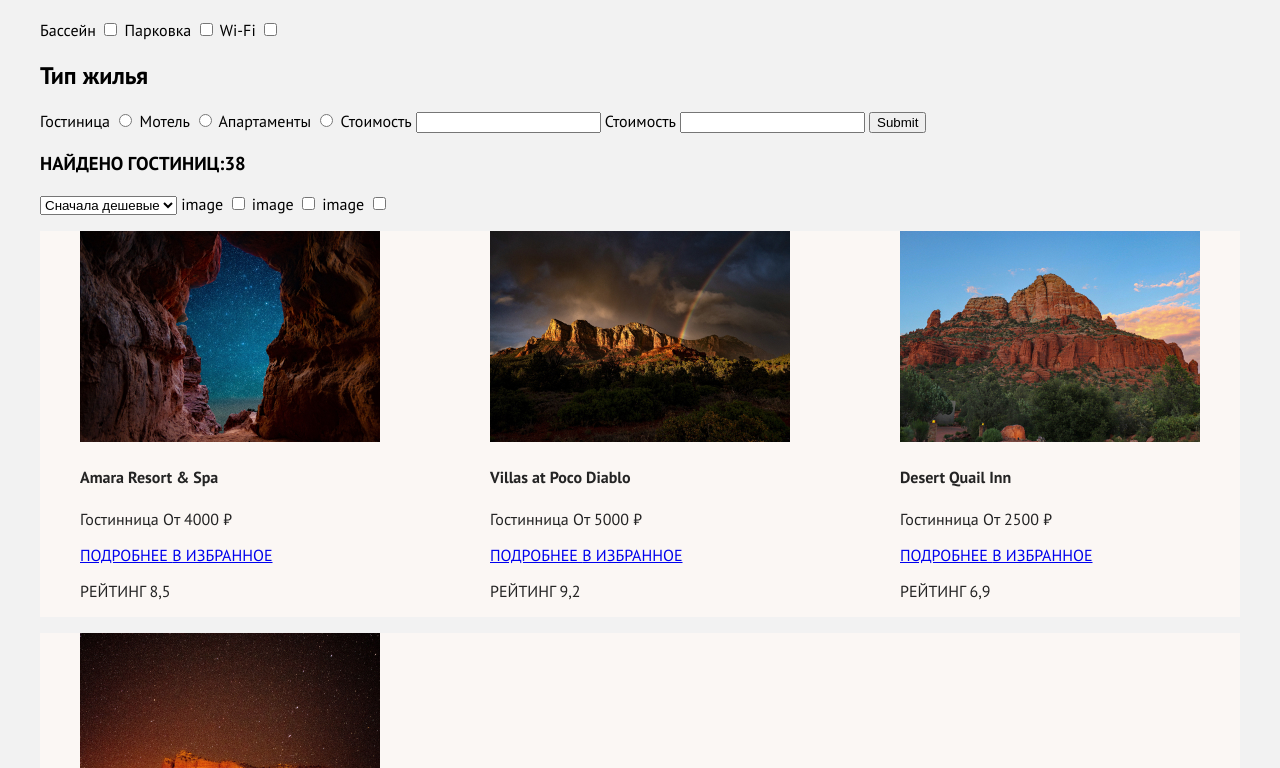
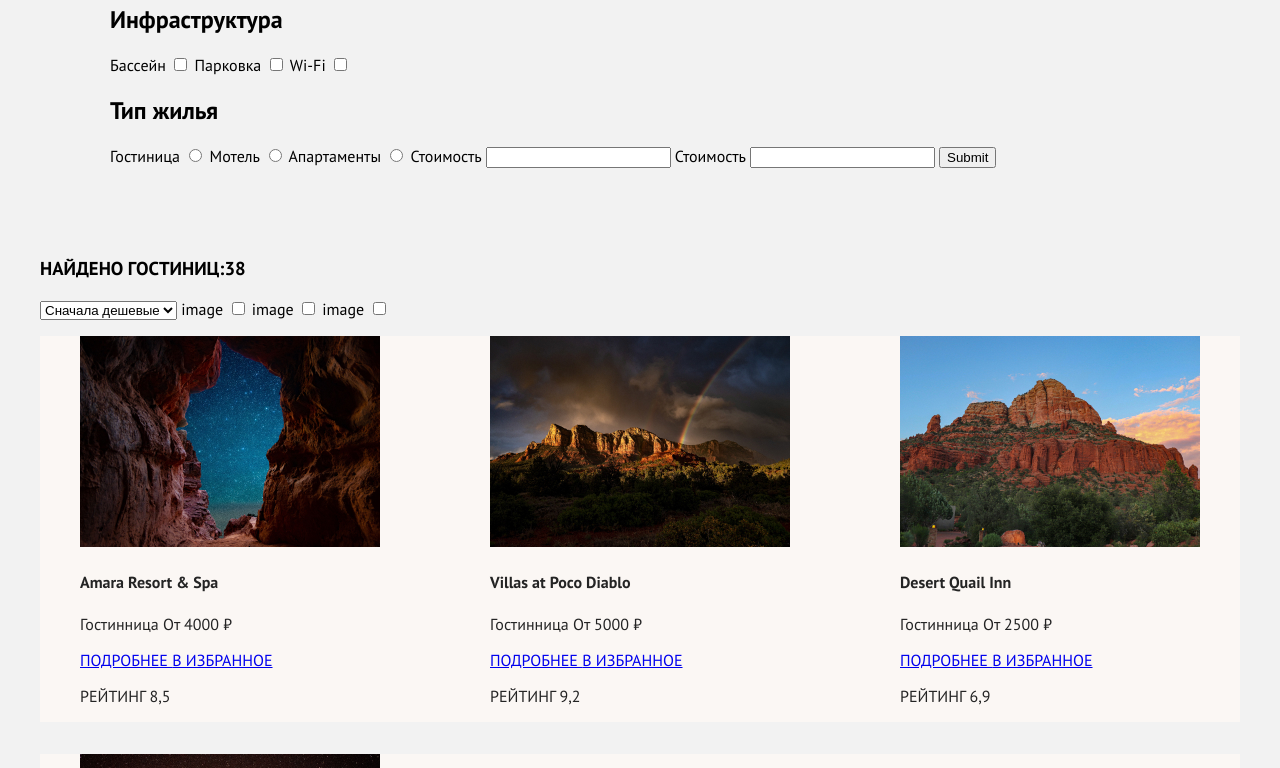
Before and after one commit to htmlacademy-htmlcss/2130003-sedona-34, a plain HTML site: page catalog.html in a window 1280 px wide. Shown: the part 332-1100 px from the top of the page. Drawn offline with Linux system fonts and the light colour scheme.

Commit message:
im not used grids

```diff
--- a/catalog.html
+++ b/catalog.html
@@ -55,6 +55,7 @@
       </div>
       </nav>
     </header>
+    <div class="filter">
     <main class="main-container ">
       <h1>Гостиницы Седоны</h1>
       <form action="https://echo.htmlacademy.ru/courses" method="post">
@@ -86,6 +87,7 @@
         </label>
         <input type="submit" name="ПРИМЕНИТЬ">
       </form>
+    </div>
       <h3>НАЙДЕНО ГОСТИНИЦ:38</h3>
       <form action="#" method="post">
         <select name="sortirovka">
--- /dev/null
+++ b/styles/setting.css
@@ -0,0 +1,53 @@
+html {
+  padding: 0;
+}
+
+body {
+  margin: 0;
+  padding: 0;
+  background-color: white;
+  background-image:
+    linear-gradient(#cccccc 1px, transparent 1px),
+    linear-gradient(90deg, #cccccc 1px, transparent 1px),
+    linear-gradient(white 1px, transparent 1px),
+    linear-gradient(90deg, white 1px, transparent 1px),
+    linear-gradient(#dddddd 1px, transparent 1px),
+    linear-gradient(90deg, #dddddd 1px, transparent 1px);
+  background-position: -1px -1px, -1px -1px, 0 0, 0 0, -1px -1px, -1px -1px;
+  background-size: 100px 100px, 100px 100px, 5px 5px, 5px 5px, 20px 20px, 20px 20px;
+  color: black;
+  font-size: 14px;
+  font-family: "Arial", sans-serif;
+  line-height: 20px;
+}
+
+p,
+div,
+h1,
+h2 {
+  border-color: #6a6a6a;
+  background-image:
+    linear-gradient(to left, #9fd8ef, #9fd8ef),
+    linear-gradient(to left, rgba(136, 123, 215, 0.5), rgba(136, 123, 215, 0.5));
+  background-clip: content-box, padding-box;
+  box-shadow: 0 0 2px #000000;
+  font-weight: normal;
+}
+
+h1 {
+  font-size: 25px;
+  line-height: 30px;
+}
+
+h2 {
+  font-size: 20px;
+  line-height: 25px;
+}
+
+span,
+strong,
+em {
+  background-image: linear-gradient(to left, yellow, yellow), linear-gradient(to left, rgba(136, 123, 215, 0.5), rgba(136, 123, 215, 0.5));
+  background-clip: content-box, padding-box;
+  box-shadow: 0 0 2px #000000;
+}
--- a/styles/styles.css
+++ b/styles/styles.css
@@ -16,10 +16,11 @@
 
 body {
   display: flex;
-  margin: 0;
+  margin: 0 auto;
   flex-direction: column;
   min-height: 100%;
   font-family: 'PT Sans', sans-serif;
+  max-width: 1200px;
 
 
   background: #F2F2F2;
@@ -79,13 +80,13 @@ html {
   height: 17px;
 }
 
-.navigation {
+.nav {
   display: flex;
   width: 1200px;
   margin: 0 auto;
 }
 
-.navigation-list {
+.nav-list {
   max-width: 390px;
   margin-left: 239px;
   padding-top: 0;
@@ -235,3 +236,14 @@ footer{
 li{
   list-style-type: none;
 }
+.visually-hidden{
+  display: none;
+  visibility: hidden;
+}
+.filter{
+  display: flex;
+  flex-direction: column;
+  align-items: flex-start;
+  padding: 35px 70px 70px;
+  gap: 10px;
+}
```
Also changed, not shown: index.html (+2 -1 lines).
